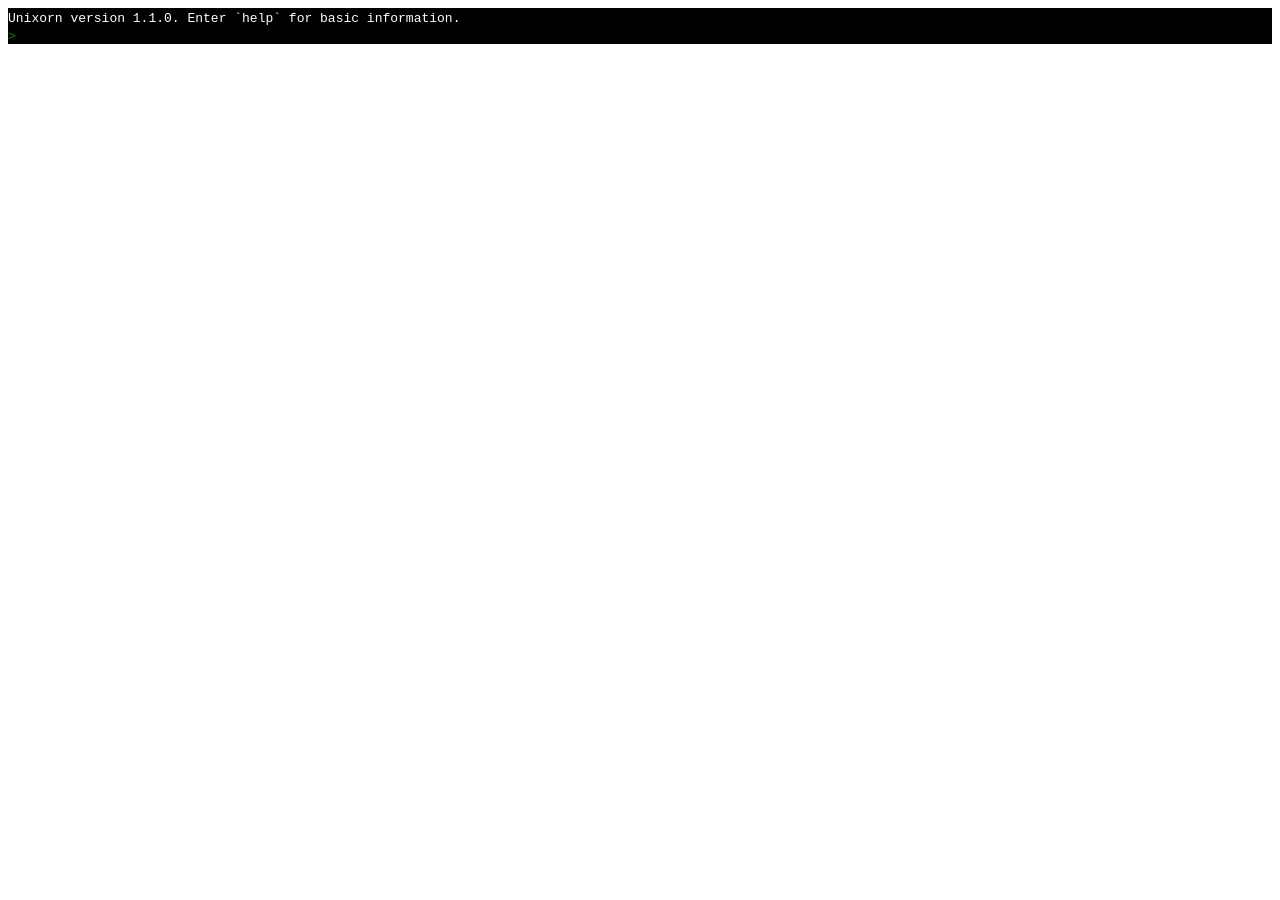
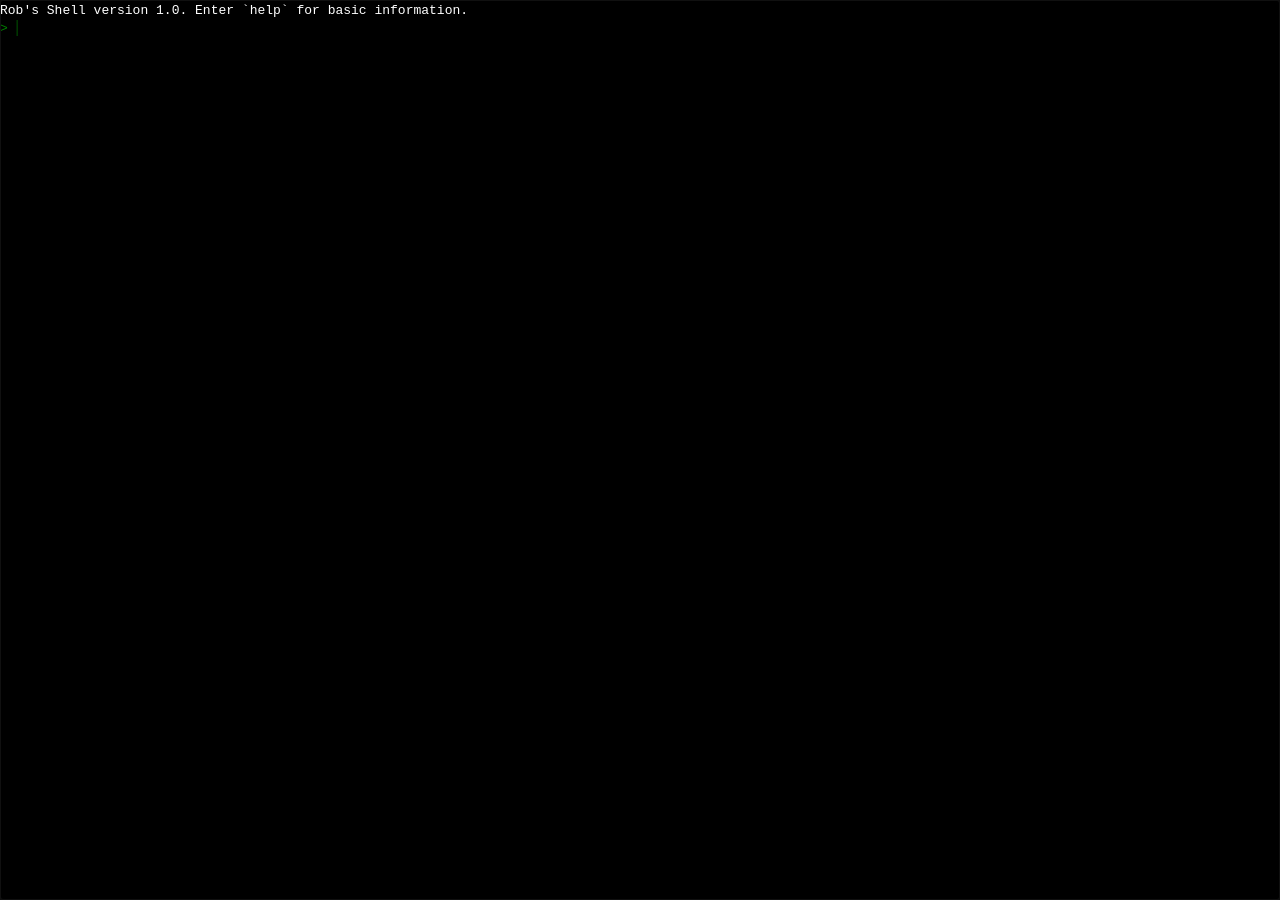
Before and after one commit to rheber/rheber.github.io, a Jekyll site: the page built from index.html, in a window 1280 px wide. Built offline with Jekyll 4.4.1, drawn with Linux system fonts in a browser that asks for light colours; some of the changed lines change nothing that is shown.

Commit message:
Replace jqconsole with unixorn

```diff
--- a/assets/css/terminal.scss
+++ b/assets/css/terminal.scss
@@ -1,44 +1,13 @@
 ---
 ---
 
-/*
+body {
+  margin: 0;
+}
+
 #console {
   background-color: hsl(0, 0%, 0%);
   height: 100%;
   position: absolute;
   width: 100%;
 }
-.out {
-  color: hsl(0, 0%, 100%);
-}
-.err {
-  color: hsl(0, 100%, 50%);
-}
-body {
-  margin: 0;
-}
-.jqconsole {
-  padding: 1em;
-}
-.jqconsole-header {
-  color: hsl(120, 100%, 50%);
-}
-.jqconsole-cursor {
-  background-color: hsl(120, 100%, 50%);
-}
-.jqconsole-blurred .jqconsole-cursor {
-  background-color: hsl(120, 50%, 25%);
-}
-.jqconsole-prompt {
-  color: hsl(120, 100%, 50%);
-}
-.jqconsole-old-prompt {
-  color: hsl(120, 50%, 50%);
-}
-.jqconsole-input {
-  color: hsl(120, 100%, 50%);
-}
-.jqconsole-old-input {
-  color: hsl(120, 50%, 50%);
-}
-*/
--- a/assets/js/terminal.js
+++ b/assets/js/terminal.js
@@ -1,157 +1,119 @@
 "use strict";
 
 (function () {
-  const configuration = {}
-
-  const nonReactDomNode = document.getElementById('console')
-
-  window.unixorn.initUnixorn(nonReactDomNode, configuration)
-
-  /*
-  const welcomeText = 'Rob\'s Shell version 0.1. Enter `help` for basic information.\n';
-  const noFocus = false;
-  const jqc = $('#console').jqconsole(welcomeText, '\n>>> ', '... ', noFocus);
-
-  const helpText =
-    'This is the personal website of Robert Heber, software developer by vocation and swing dancer by avocation.\n' +
-    '\n' +
-    'My website is a shell because I am cool.\n'
-
-  jqc.RegisterShortcut('A', function() {
-    jqc.MoveToStart();
-  });
-  jqc.RegisterShortcut('D', function() {
-    exit();
-  });
-  jqc.RegisterShortcut('E', function() {
-    jqc.MoveToEnd();
-  });
-
-  jqc.SetKeyPressHandler(function(key) {
-    return /[\w\s!-\/:-@\[-`{-~]/.test(String.fromCharCode(key.which));
-  });
-
-  function out(msg) {
-    jqc.Write(msg, 'out');
-  }
-  function err(msg) {
-    jqc.Write(msg, 'err');
-  }
-
-  function randomElement(xs) {
+  const randomElement = (xs) => {
     const index = Math.floor(Math.random() * xs.length);
     return xs[index];
-  }
+  };
 
-  function _visit(url) {
-    if(url.includes('://')) {
-      window.open(url);
-      return;
-    }
-    window.open(`https://${url}`);
-  }
-
-  function echo(parsed) {
-    for(let i=1; i<parsed.length; i++) {
-      out(parsed[i] + ' ');
-    }
-    out('\n');
-  }
-
-  function exit() {
+  const customCommands = [
+    {
+      name: "exit",
+      usage: "exit",
+      summary: 'Close the shell.',
+      action: () => {
         window.close();
-  }
-
-  function fortune() {
+      },
+    },
+    {
+      name: "fortune",
+      usage: "fortune",
+      summary: "Print a random message.",
+      action: (kernel) => {
         fetch('/assets/text/fortunes/paradoxum').then(
           response => response.text()
         ).then(text => {
           const fortunes = text.split('%\n').filter(f => f.length > 0);
-      out(randomElement(fortunes));
+          kernel.printOut(randomElement(fortunes));
         });
-  }
-
-  function help() {
-    out(helpText);
-    out('\n');
-    out('Commands to get more information about me:\n');
-    out('\n');
-    out('github\t\tVisit my github profile.\n');
-    out('tryhackme\tVisit my tryhackme profile.\n');
-    out('\n');
-    out('Other commands:\n');
-    out('\n');
-    out('echo [ARGS]\tPrint arguments.\n');
-    out('exit\t\tClose the shell.\n');
-    out('fortune\t\tPrint a random message.\n');
-    out('help\t\tShow this message.\n');
-    out('visit URL\tVisit a URL.\n');
-    out('\n');
-    out('Key bindings:\n');
-    out('\n');
-    out('Ctl-A\tMove cursor to start of line.\n');
-    out('Ctl-D\tClose the shell.\n');
-    out('Ctl-E\tMove cursor to end of line.\n');
-  }
-
-  function visit(parsed) {
-    if(parsed.length !== 2) {
-      err('Error: visit expects exactly one argument.');
-      return;
-    }
-    const url = parsed[1]
-    _visit(url);
-  }
-
-  function github() {
-    _visit('github.com/rheber');
-  }
-
-  function tryhackme() {
-    _visit('tryhackme.com/p/rockstep');
-  }
-
-  const cmds = {
-    'echo': echo,
-    'exit': exit,
-    'fortune': fortune,
-    'help': help,
-    'visit': visit,
-
-    'github': github,
-    'tryhackme': tryhackme,
+      },
+    },
+    {
+      name: "github",
+      usage: "github",
+      summary: "Visit my github profile.",
+      action: (kernel) => {
+        kernel.visit("github.com/rheber");
+      },
+    },
+    {
+      name: "help",
+      usage: "help",
+      summary: "Show this message.",
+      action: (kernel) => {
+        const isPersonalCommand = (command) => {
+          return ["github", "tryhackme", "unixorn"].includes(command.name);
         };
 
-  function parse(input) {
-    return input.split(';').map(parseStmt);
-  }
+        kernel.printOut("This is the personal website of Robert Heber; software developer by vocation, dancer and mahjong player by avocation.");
+        kernel.printOut('\n');
+        kernel.printOut("My website is a shell because I am cool.");
+        kernel.printOut('\n');
 
-    function parseStmt(input) {
-    return input.split(/ +/);
-  }
+        kernel.printOut("Commands to get more information about me:");
+        kernel.printOut('\n');
+        kernel.commands().filter(isPersonalCommand).forEach(command => {
+          kernel.printOut(`${command.usage}`.padEnd(20) + command.summary);
+        });
+        kernel.printOut('\n');
 
-  function exec(input) {
-    const parseTree = parse(input);
-    parseTree.map(stmt => {
-      if(stmt[0].length === 0) {
-        return;
-      }
-      const cmd = stmt[0];
-      try {
-        cmds[cmd](stmt);
-      } catch (e) {
-        err('Syntax error\n');
-      }
+        kernel.printOut("Other commands:");
+        kernel.printOut('\n');
+        kernel.commands().filter(command => !isPersonalCommand(command)).forEach(command => {
+          kernel.printOut(`${command.usage}`.padEnd(20) + command.summary);
         });
-  }
+        kernel.printOut('\n');
 
-  const repl = function () {
-    const historyEnabled = true;
-    jqc.Prompt(historyEnabled, function (input) {
-      exec(input);
-      repl();
+        kernel.printOut('Keybindings:');
+        kernel.printOut('\n');
+        kernel.keybindings().forEach(keybinding => {
+          kernel.printOut(`ctrl-${keybinding.key}`.padEnd(20) + keybinding.summary);
         });
+      },
+    },
+    {
+      name: "tryhackme",
+      usage: "tryhackme",
+      summary: "Visit my tryhackme profile.",
+      action: (kernel) => {
+        kernel.visit("tryhackme.com/p/rockstep");
+      },
+    },
+    {
+      name: "unixorn",
+      usage: "unixorn",
+      summary: "Visit the main page of Unixorn, a library I built to create this site.",
+      action: (kernel) => {
+        kernel.visit("github.com/rheber/unixorn");
+      },
+    },
+  ];
+  const commands = [
+    ...window.unixorn.defaultCommands.filter(command => command.name !== "help"),
+    ...customCommands,
+  ];
+
+  const customKeybindings = [
+    {
+      key: "d",
+      summary: "Close the shell.",
+      action: () => {
+        window.close();
+      },
+    },
+  ];
+  const keybindings = [
+    ...window.unixorn.defaultKeybindings,
+    ...customKeybindings,
+  ];
+
+  const configuration = {
+    autoFocus: true,
+    commands,
+    keybindings,
+    startupMessage: "Rob's Shell version 1.0. Enter `help` for basic information.",
   };
-  repl();
-  */
+
+  const nonReactDomNode = document.getElementById("console");
+  window.unixorn.initUnixorn(nonReactDomNode, configuration);
 })();
```
Lines whose indentation alone changed are shown as unchanged.
